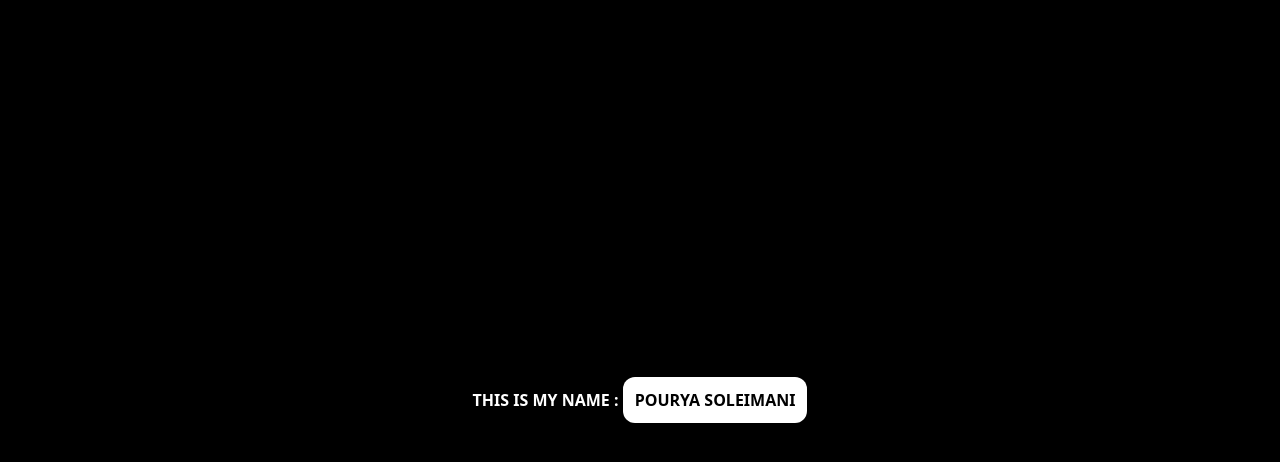
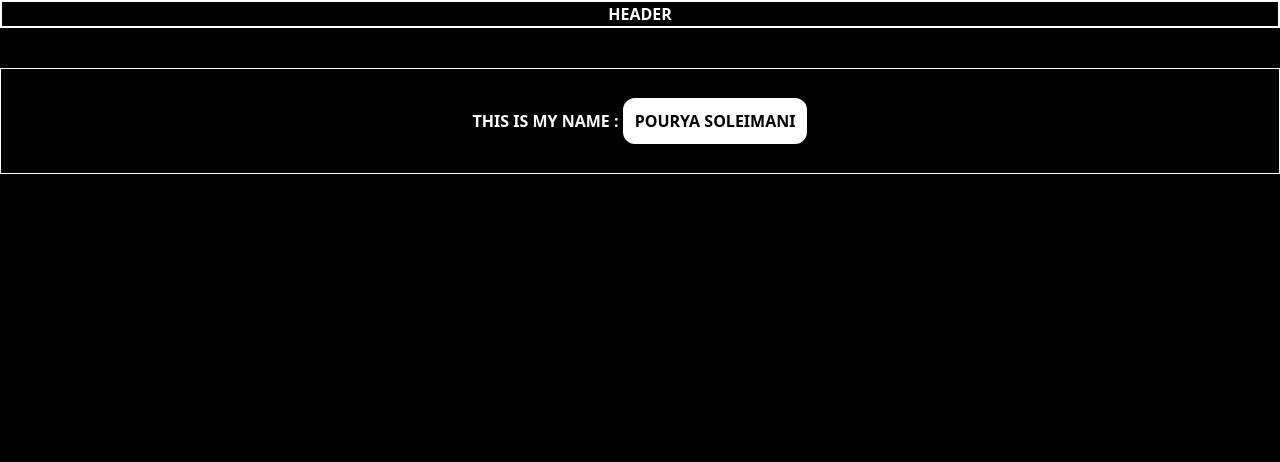
Before and after one commit to PouryaSoleimani/ANGULAR__TRAINING, an Angular app: page / in a window 1280 px wide. Shown: the top 462 px of the page. Built offline with nearby package versions, Linux system fonts and the light colour scheme.

Commit message:
COMPONENT

```diff
--- a/src/app/Header/Header.ts
+++ b/src/app/Header/Header.ts
@@ -1,11 +1,11 @@
 import { Component } from '@angular/core';
 
 @Component({
-  selector: '',
+  selector: 'app-header',
   imports: [],
   templateUrl: './Header.html',
   styleUrl: './Header.css',
 })
 export class Header {
-  public title = 'HEADER';
+  public readonly title = 'HEADER';
 }
--- a/src/app/app.html
+++ b/src/app/app.html
@@ -1,10 +1,10 @@
 <!--^ APP HTML -->
-
-
-<main class="flex w-screen h-screen items-center justify-center bg-black text-white font-bold">
-  <h2> THIS IS MY NAME :
-    <span class="bg-white  text-black p-3 rounded-xl">{{name}}</span>
-  </h2>
+<main class="w-screen h-screen items-center justify-between bg-black text-white font-bold">
+  <app-header></app-header>
+  <div class="border my-10 p-10 flex items-center justify-center">
+    <h2> THIS IS MY NAME :
+      <span class="bg-white  text-black p-3 rounded-xl">{{name}}</span>
+    </h2>
+  </div>
 </main>
-<Header></Header>
 <router-outlet />
--- a/src/app/app.ts
+++ b/src/app/app.ts
@@ -1,9 +1,10 @@
 import { Component, signal } from '@angular/core';
 import { RouterOutlet } from '@angular/router';
+import { Header } from './Header/Header';
 
 @Component({
   selector: 'app-root',
-  imports: [RouterOutlet],
+  imports: [RouterOutlet, Header],
   templateUrl: './app.html',
   styleUrl: './app.css',
 })
```
